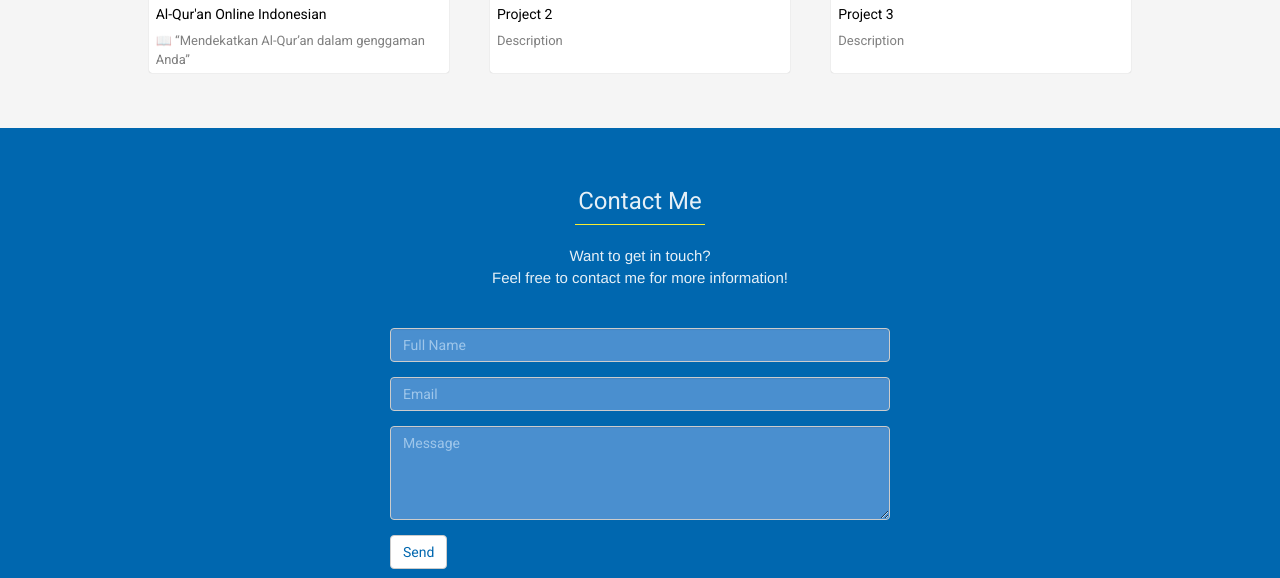
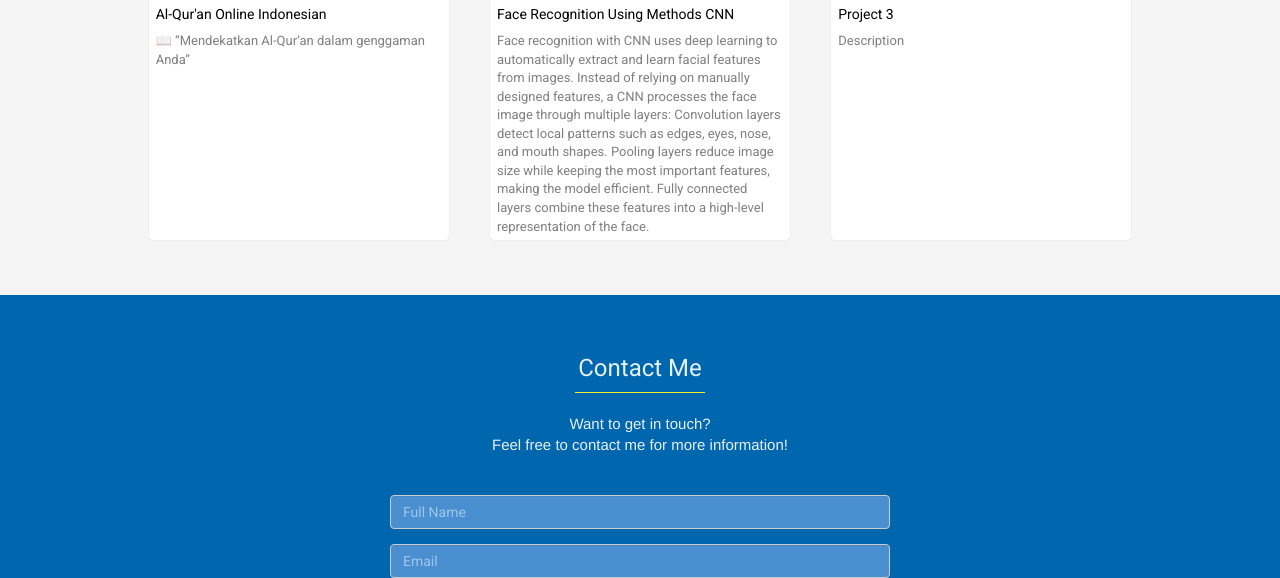
Before and after one commit to sugicode/contactperson, a plain HTML site: page index.html in a window 1280 px wide. Shown: the part 1189-1767 px from the top of the page. Drawn offline with nearby package versions, Linux system fonts and the light colour scheme.

Commit message:
Update index.html

```diff
--- a/index.html
+++ b/index.html
@@ -72,11 +72,17 @@
         </figure>
 
         <figure class="project-tab">
-            <a href="https://codepen.io/boniverski" target="_blank" class=>
-            <img src="https://res.cloudinary.com/boniverski/image/upload/v1472032401/prtfl-img-2_j4z1ar.jpg">
+            <a href="https://www.linkedin.com/feed/update/urn:li:activity:6774142595221352448/?originTrackingId=NaANtBweTomYvdCu79HKlQ%3D%3D" target="_blank" class=>
+            <img src="https://img001.prntscr.com/file/img001/fClGiqmxR8Wf0kJWMKxB0A.png">
             <figcaption class="descript">
-              <h4>Project 2</h4>
-              <p>Description</p>
+              <h4>Face Recognition Using Methods CNN</h4>
+              <p>Face recognition with CNN uses deep learning to automatically extract and learn facial features from images. Instead of relying on manually designed features, a CNN processes the face image through multiple layers:
+
+Convolution layers detect local patterns such as edges, eyes, nose, and mouth shapes.
+
+Pooling layers reduce image size while keeping the most important features, making the model efficient.
+
+Fully connected layers combine these features into a high-level representation of the face.</p>
             </figcaption>
             </a>
         </figure>
```
